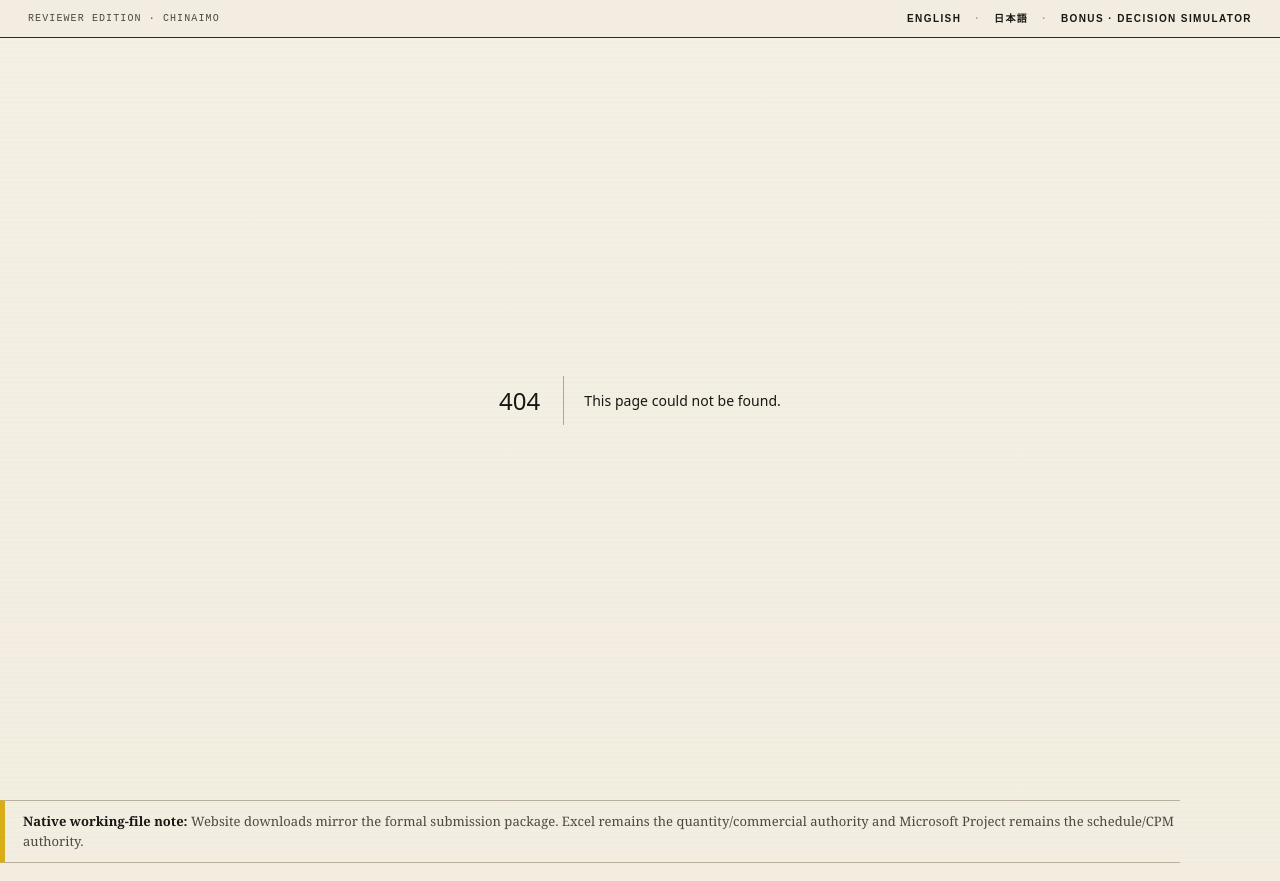
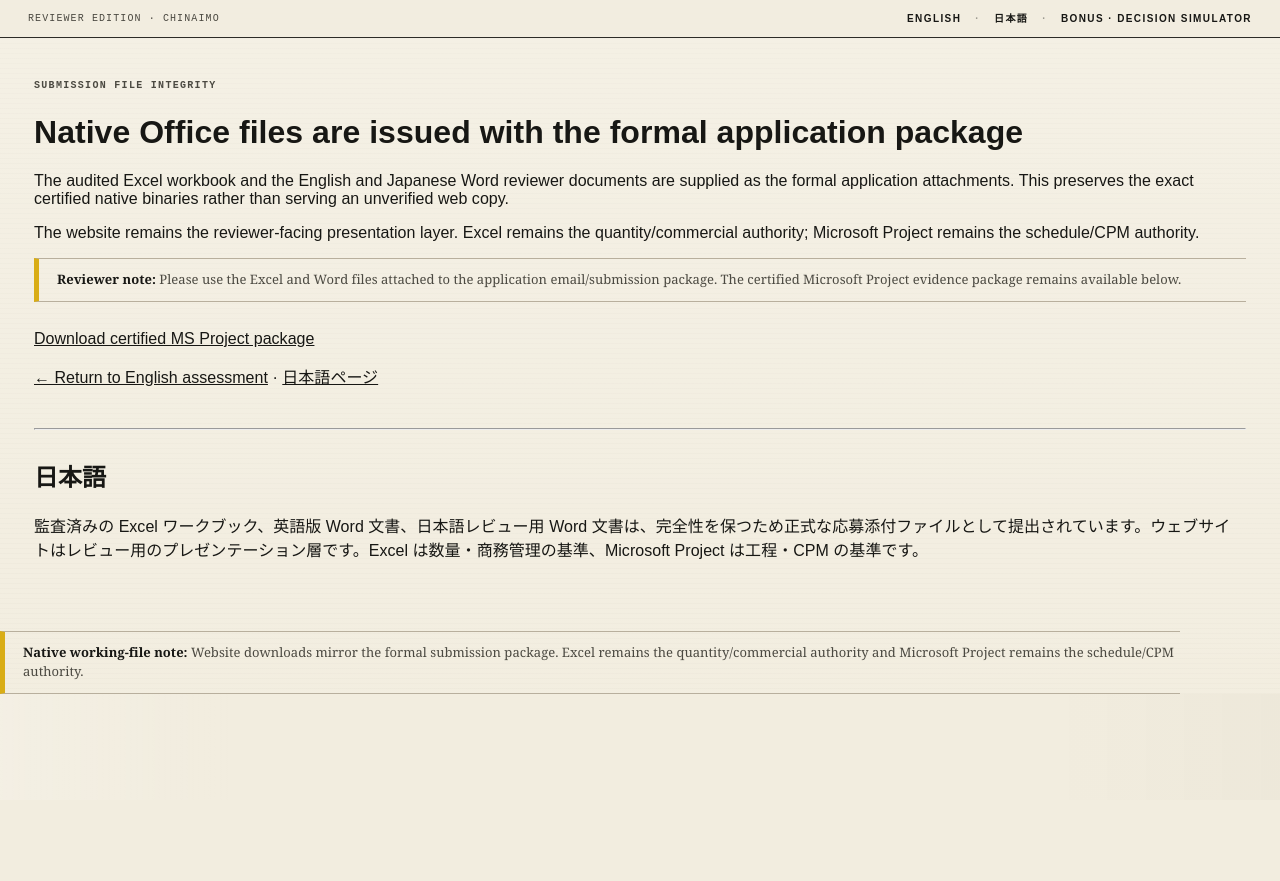
Before and after one commit to michaelfutol/Michael-Futol-Chinaimo-Project-Controls, a Next.js app: page /submission-files in a window 1280 px wide. Before the commit this address had no page. After the commit the page ends 800 px from the top, so only its background shows below. Built offline with nearby package versions, Linux system fonts and the light colour scheme.

Commit message:
submission: add native Office file integrity notice

```diff
--- /dev/null
+++ b/app/submission-files/page.tsx
@@ -0,0 +1,16 @@
+export default function SubmissionFilesPage(){
+  return <main className="page-shell" style={{maxWidth:'980px',margin:'48px auto',padding:'0 24px'}}>
+    <p className="eyebrow">SUBMISSION FILE INTEGRITY</p>
+    <h1>Native Office files are issued with the formal application package</h1>
+    <p>The audited Excel workbook and the English and Japanese Word reviewer documents are supplied as the formal application attachments. This preserves the exact certified native binaries rather than serving an unverified web copy.</p>
+    <p>The website remains the reviewer-facing presentation layer. Excel remains the quantity/commercial authority; Microsoft Project remains the schedule/CPM authority.</p>
+    <div className="notice" style={{marginTop:'24px'}}>
+      <b>Reviewer note:</b> Please use the Excel and Word files attached to the application email/submission package. The certified Microsoft Project evidence package remains available below.
+    </div>
+    <p style={{marginTop:'28px'}}><a className="button" href="/downloads/Michael_Futol_Chinaimo_MSProject_Package.zip">Download certified MS Project package</a></p>
+    <p><a href="/">← Return to English assessment</a> · <a href="/ja">日本語ページ</a></p>
+    <hr style={{margin:'40px 0 28px'}} />
+    <h2>日本語</h2>
+    <p>監査済みの Excel ワークブック、英語版 Word 文書、日本語レビュー用 Word 文書は、完全性を保つため正式な応募添付ファイルとして提出されています。ウェブサイトはレビュー用のプレゼンテーション層です。Excel は数量・商務管理の基準、Microsoft Project は工程・CPM の基準です。</p>
+  </main>;
+}
```
